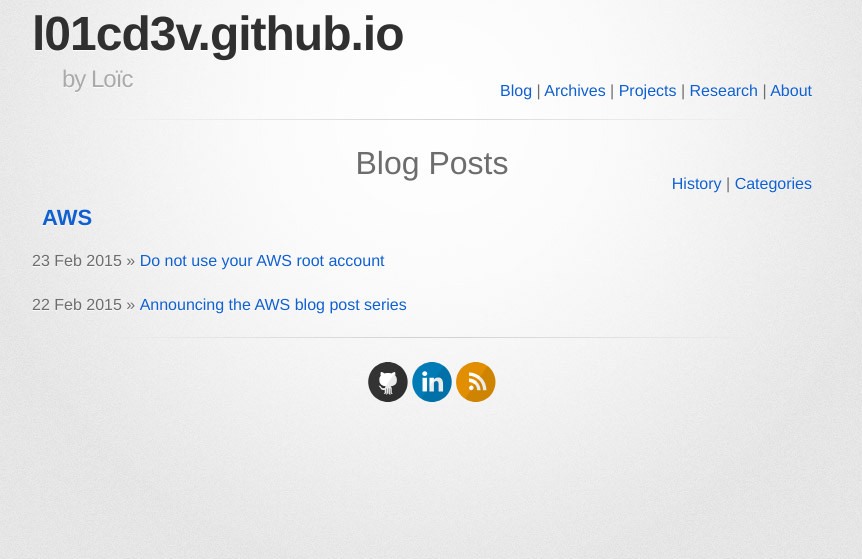
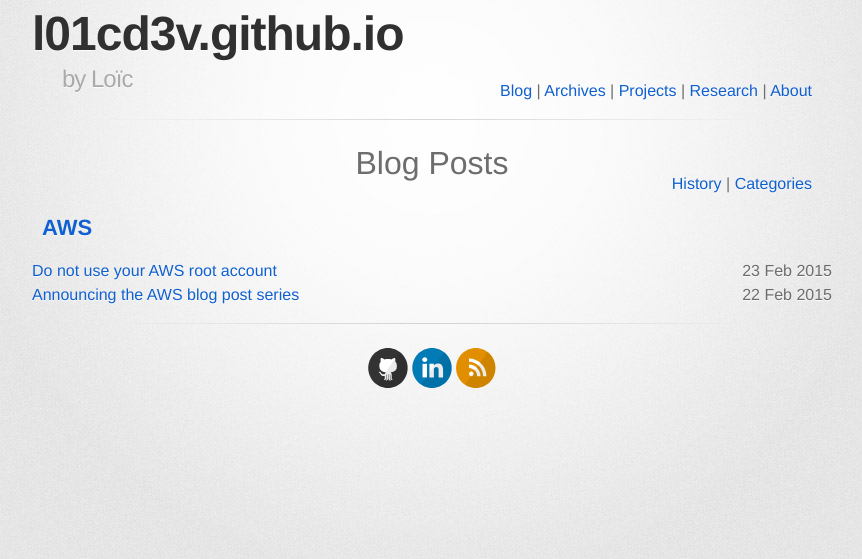
Before and after one commit to l01cd3v/l01cd3v.github.io, a Jekyll site: the page built from categories/index.md, in a window 1280 px wide. Shown: the top 559 px of the page, without its empty margins (208-1070 px from the left). Built offline with Jekyll 4.4.1, drawn with Linux system fonts in a browser that asks for light colours; some web fonts are replaced; Markdown is read by kramdown in place of the engine named in the settings.

Commit message:
More layout updates

```diff
--- a/_layouts/archives.html
+++ b/_layouts/archives.html
@@ -8,7 +8,6 @@
   <a href="{{ site.baseurl }}/archives">History</a> |
   <a href="{{ site.baseurl }}/categories">Categories</a>
 </nav>
+<div style="margin-bottom: 15px"></div>
 
-<div class="content">
-    {{ content }}
-</div>
+{{ content }}
--- a/categories/index.md
+++ b/categories/index.md
@@ -5,11 +5,14 @@
 
 {% for category in site.categories %}
   <h2><a href="{{ site.baseurl}}/categories/{{ category | first }}">{{ category | first }}</a></h2>
+  <div class="post-list">
   {% for posts in category %}
     {% for post in posts %}
       {% if post.title %}
-  {{ post.date | date_to_string }} &raquo; <a href="{{ post.url }}">{{ post.title }}</a>
+  <div class="post-list-title"><a href="{{ post.url }}">{{ post.title }}</a></div>
+  <div class="post-list-date">{{ post.date | date_to_string }}</div>
       {% endif %}
     {% endfor %}
   {% endfor %}
+  </div>
 {% endfor %}
--- a/stylesheets/stylesheet.css
+++ b/stylesheets/stylesheet.css
@@ -357,6 +357,27 @@
     text-align: right;
     margin-bottom: 10px;
 }
+
+.post {
+    text-align: justify;
+    text-justify: inter-word;
+}
+
+.post-list p {
+    margin: 0px 0px 0px 0px;
+}
+
+.post-list-title {
+    max-width: 100%;
+    overflow:hidden;
+    float: left;
+}
+
+.post-list-date {
+    overflow:hidden;
+    text-align: right;
+}
+
 /* #Media Queries
 ================================================== */
 
```
Also changed, not shown: _layouts/category_index.html (+4 -5 lines), archives/index.md (+4 -1 lines), params.json (deleted, +0 -1 lines).
